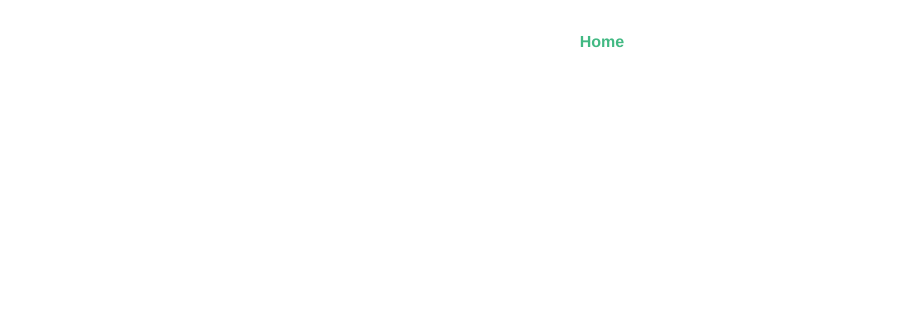
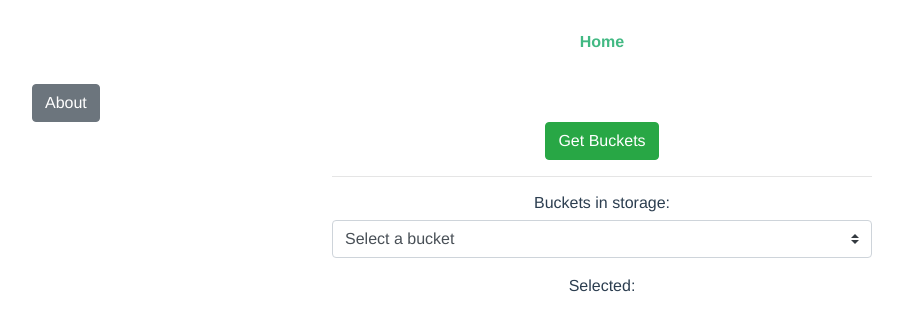
Before and after one commit to johnark88/storageApp, a Vue app: page / in a window 1280 px wide. Shown: the top 330 px of the page, without its empty margins (38-941 px from the left). Built offline with nearby package versions, Linux system fonts and the light colour scheme.

Commit message:
First api call / select box / about modal

```diff
--- a/src/components/HomePage.vue
+++ b/src/components/HomePage.vue
@@ -1,16 +1,71 @@
 <template>
   <div class="HomePage">
+    <b-container>
+      <b-row>
+        <div>
+            <b-button @click="showModal">  About </b-button>
+            <b-modal ref="myModalRef" hide-footer title="Google Cloud Storage">
+              <div class="d-block text-center">
+                <p> This is your storage!
+                  Buckets hold objects <br>
+                  Objects are folders or files. <br>
+                  Click get buckets to begin!
+                </p>
+              </div>
+              <b-btn class="mt-3" variant="outline-danger" block @click="hideModal">Close Me</b-btn>
+            </b-modal>
+          </div>
+      </b-row>
+      <b-row>
+        <b-col>
 
+        </b-col>
+        <b-col lg="6">
+          <b-button variant="success" @click="getBuckets">Get Buckets</b-button>
+          <hr>
+          <h6> Buckets in storage: </h6>
+          <div>
+            <b-form-select v-model="selected" :options="options" class="mb-3" >
+              <option disabled value="null"> Select a bucket</option>
+            </b-form-select>
+            <div>Selected: <strong>{{ selected }}</strong></div>
+          </div>
+        </b-col>
+        <b-col></b-col>
+      </b-row>
+    </b-container>
   </div>
 </template>
 
 <script>
 export default {
   name: 'HomePage',
-
+  data() {
+    return {
+      selected: null,
+      options: [],
+    }
+  },
+  methods: {
+    getBuckets() {
+      axios.get('http://4900f998.ngrok.io/api/buckets')
+      .then((response) => {
+        console.log(response);
+        this.options = response.data;
+      })
+      .catch((error) => {
+        console.log(error);
+      })
+    },
+    showModal () {
+      this.$refs.myModalRef.show()
+    },
+    hideModal () {
+      this.$refs.myModalRef.hide()
+    },
+  }
 };
 </script>
-
 <!-- Add "scoped" attribute to limit CSS to this component only -->
 <style scoped lang="scss">
 a {
```
